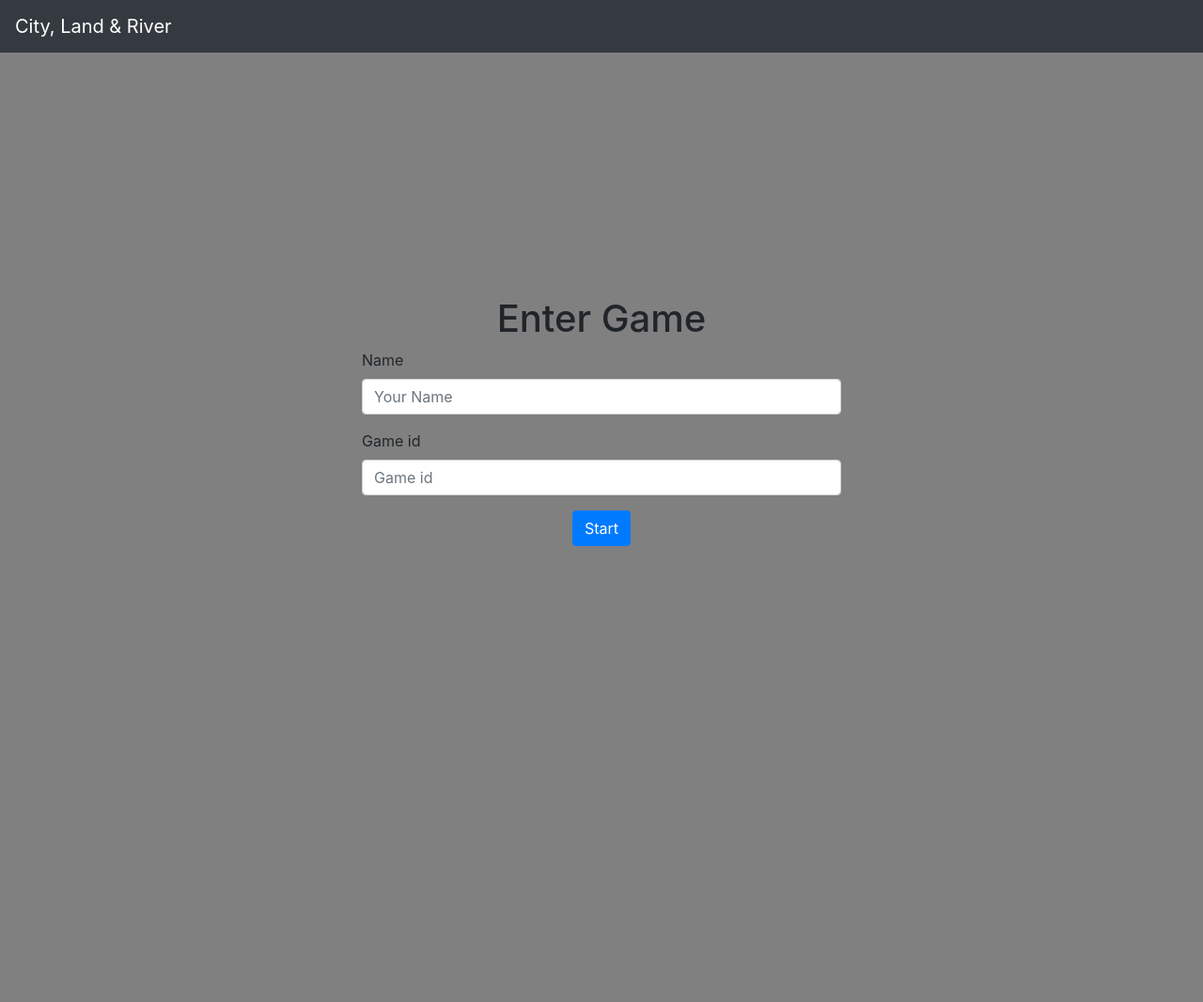
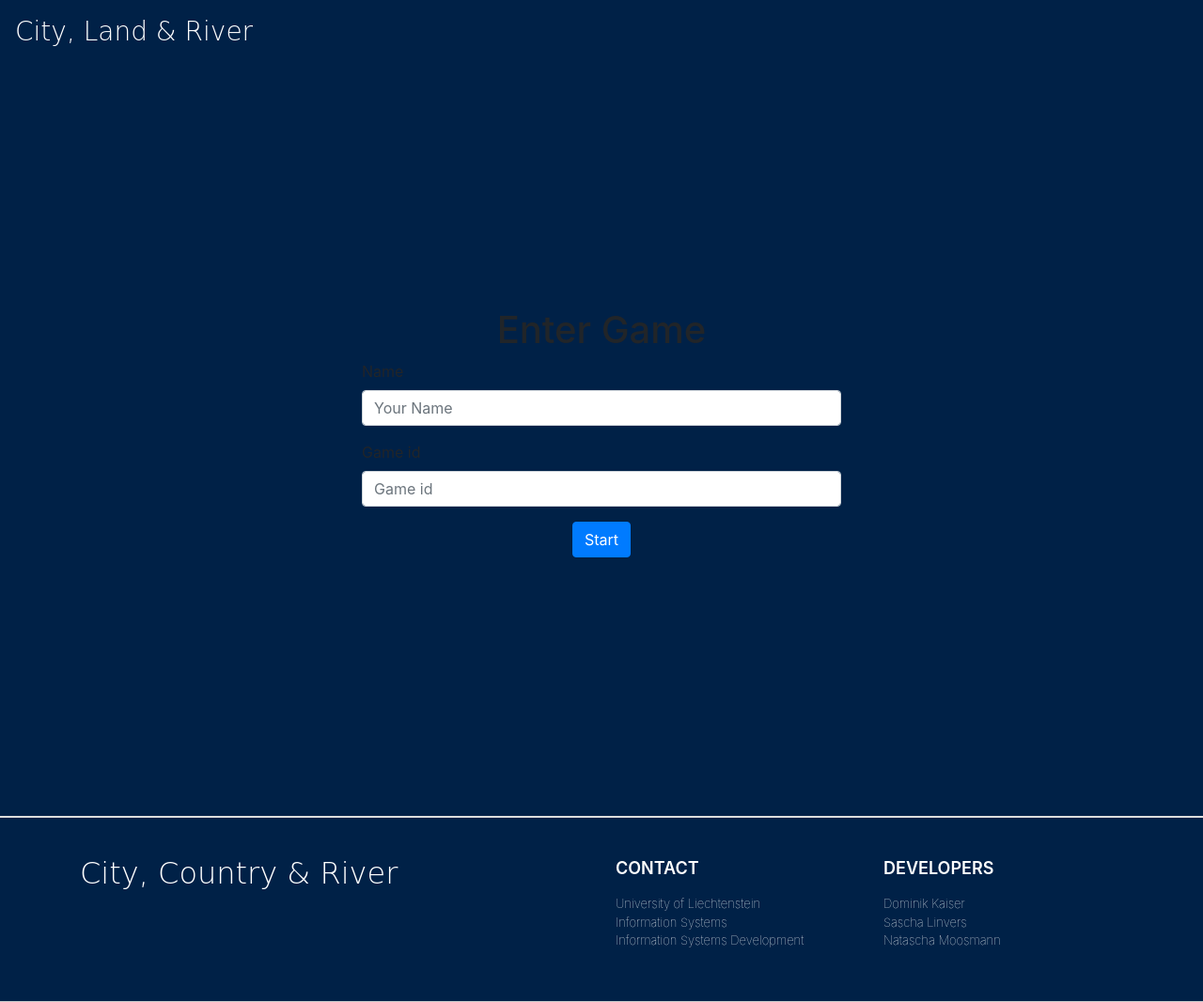
Before and after one commit to IS-D-Game/CLR, a Django app: page /player/ in a window 1280 px wide. Shown: the whole page at 94% size. Before the commit the page ends 581 px from the top, so only its background shows below. Run offline with Django 3.2, Linux system fonts and the light colour scheme; some libraries are stand-ins or nearby versions.

Commit message:
Bootstrap Styling
Footer, Header

```diff
--- a/stop/game/templates/game/base.html
+++ b/stop/game/templates/game/base.html
@@ -16,18 +16,85 @@
     <title>City, Country, River</title>
 
     <style>
-        body{
-    background: grey;
-}
+        body {
+            background: #002147;
+        }
+
+        .footer {
+            height: auto;
+            padding-bottom: 30px;
+            position: relative;
+            height: auto;
+            bottom: 0;
+            width: 100%;
+            border-bottom: 1px solid #CCCCCC;
+            border-top: 2px solid #DDDDDD;
+        }
+
+        .footer h3 {
+            color: white;
+            font-size: 18px;
+            font-weight: 600;
+            line-height: 27px;
+            padding: 40px 0 0px;
+            text-transform: uppercase;
+            margin-bottom: 15px;
+        }
+
+        .footer h4 {
+            color: white;
+            font-size: 2em;
+            font-weight: 600;
+            line-height: 38px;
+            padding: 40px 0 10px;
+            font-family: cursive;
+            font-weight: lighter;
+        }
+
+        .footer ul {
+            font-size: 13px;
+            list-style-type: none;
+            margin-left: 0;
+            padding-left: 0;
+            margin-top: 0px;
+            color: #7F8C8D;
+            padding: 0 0 8px 0;
+        }
+
+        .footer p {
+            color: white;
+            font-weight: lighter;
+            margin: 0;
+        }
+
+        .supportLi h4 {
+            font-size: 20px;
+            font-weight: lighter;
+            line-height: normal;
+            margin-bottom: 0 !important;
+            padding-bottom: 0;
+        }
+
+        .navbar {
+            navbar-expand-lg;
+            color: #7F8C8D;
+        }
+
+        .navbar a {
+            color: white;
+            font-family: cursive;
+            font-weight: lighter;
+            font-size: 28px;
+        }
+
 
     </style>
-
 
 </head>
 
 <body>
 
-<nav class="navbar navbar-expand-lg navbar-dark bg-dark">
+<nav class="navbar">
     <a class="navbar-brand" href="http://127.0.0.1:8000">City, Land & River</a>
 </nav>
 
@@ -36,6 +103,38 @@
     {% endblock %}
 </div>
 
+
+<footer>
+    <div class="footer" id="footer">
+        <div class="container">
+            <div class="row">
+                <div class="col-lg-6 col-md-6 col-sm-6 col-xs-6">
+                    <h4> City, Country & River </h4>
+                </div>
+                <div class="col-lg-3 col-sm-2 col-xs-3">
+                    <h3> Contact </h3>
+                    <ul>
+                        <li><p> University of Liechtenstein </p></li>
+                        <li><p> Information Systems </p></li>
+                        <li><p> Information Systems Development</p></li>
+                    </ul>
+                </div>
+                <div class="col-lg-3 col-sm-2 col-xs-3">
+                    <h3> Developers </h3>
+                    <ul>
+                        <li><p> Dominik Kaiser </p></li>
+                        <li><p> Sascha Linvers </p></li>
+                        <li><p> Natascha Moosmann </p></li>
+                    </ul>
+                </div>
+
+                <!--/.row-->
+            </div>
+            <!--/.container-->
+        </div>
+        <!--/.footer-->
+</footer>
+
 </body>
 
 </html>
--- a/stop/game/templates/game/game_create.html
+++ b/stop/game/templates/game/game_create.html
@@ -12,7 +12,7 @@
 
 
 {% block content %}
-    <div class="container h-100">
+    <div class="container">
         <div class="row h-100 justify-content-center align-items-center">
             <div class="col-10 col-md-8 col-lg-6">
                 <div class="d-flex justify-content-center">
--- a/stop/game/templates/game/player_create.html
+++ b/stop/game/templates/game/player_create.html
@@ -1,13 +1,9 @@
 {% extends './base.html' %}
 
-{# Load the tag library #}
+{# Import Bootstrap #}
 {% load bootstrap4 %}
-
-{# Load CSS and JavaScript #}
 {% bootstrap_css %}
 {% bootstrap_javascript jquery='full' %}
-
-{# Display django.contrib.messages as Bootstrap alerts #}
 {% bootstrap_messages %}
 
 {% block content %}
@@ -39,12 +35,9 @@
     </div>
 </div>
 
-<!--
 
 {% endblock %}
 
-
-<!--
 <form action="{% url 'game:player-create' %}" method='POST' class="form">
     {% csrf_token %}
     {{ form.as_p }}
```
Also changed, not shown: stop/db.sqlite3.
